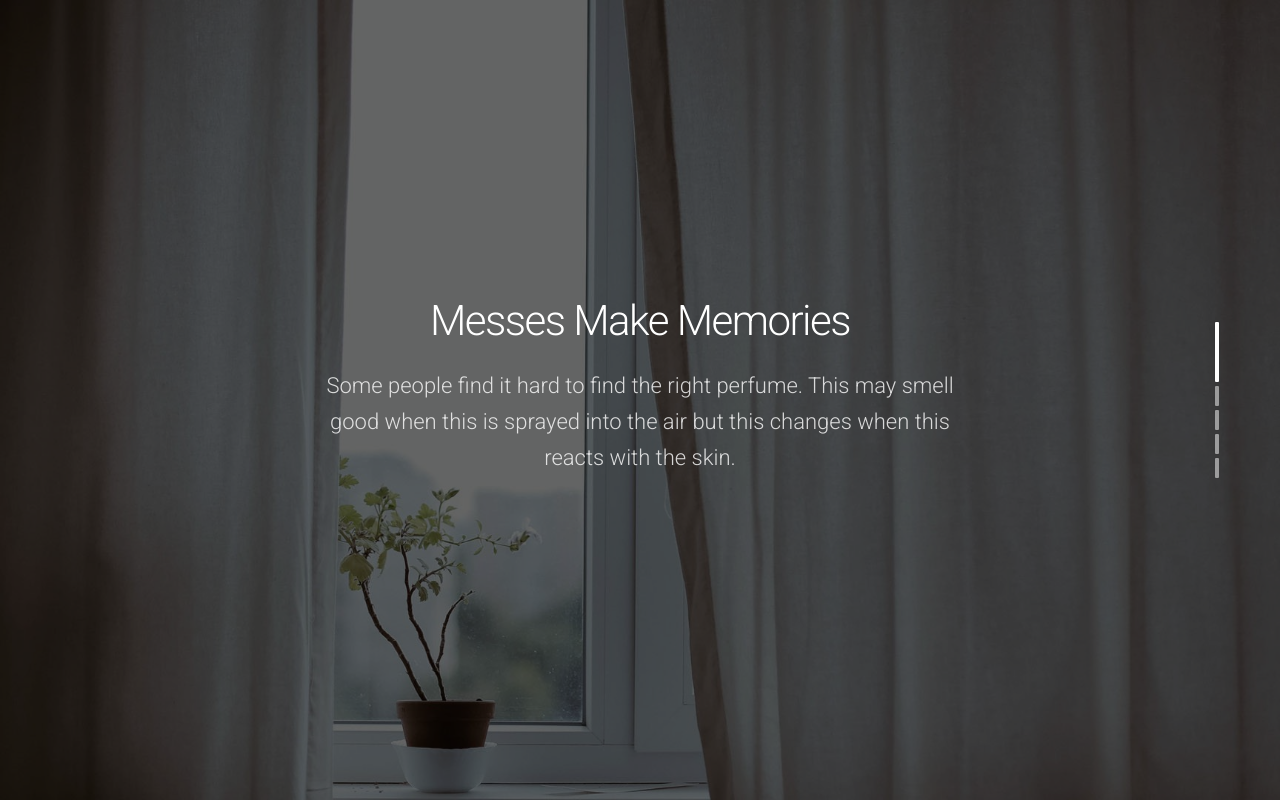
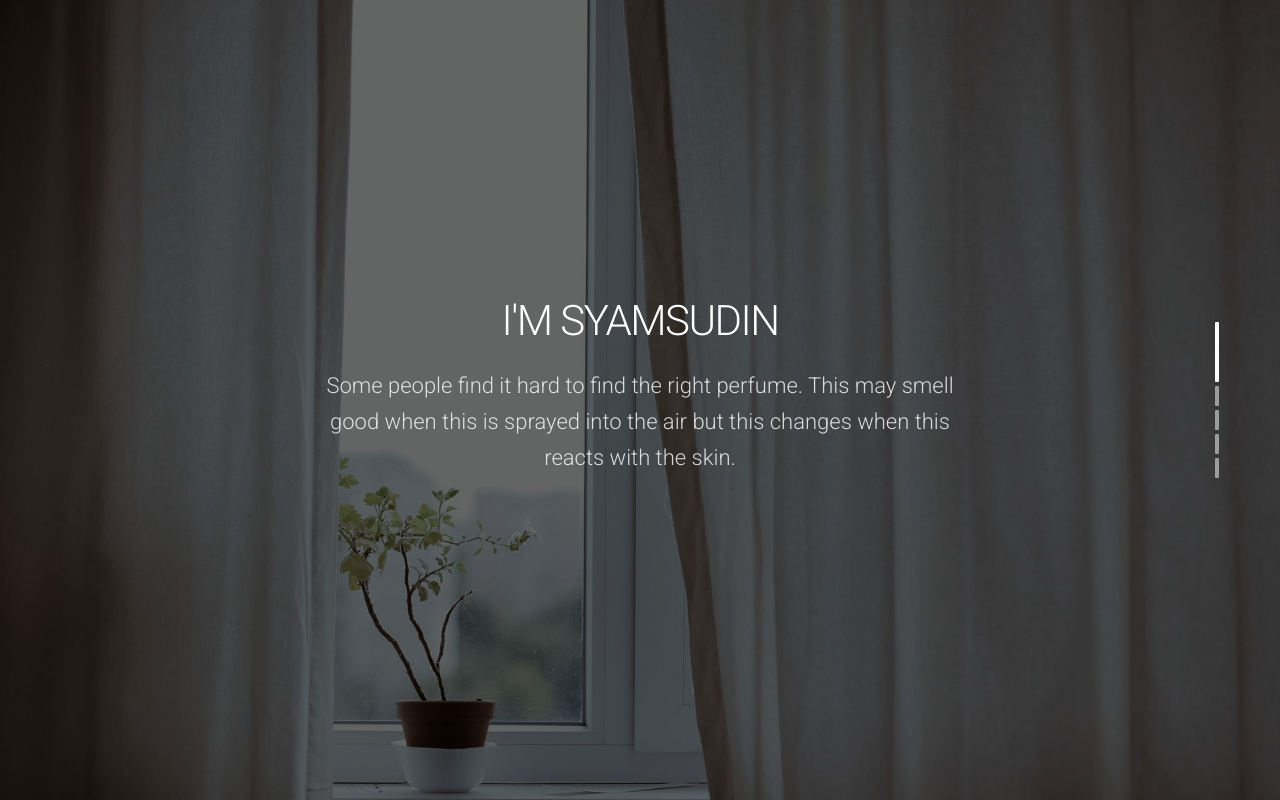
Before and after one commit to udin-cacu/portfolioudincacu.github.io, a plain HTML site: page index.html in a window 1280 px wide. Drawn offline with nearby package versions, Linux system fonts and the light colour scheme.

Commit message:
new commit

```diff
--- a/index.html
+++ b/index.html
@@ -117,7 +117,7 @@
       <div class="wrap">
 
         <div class="fix-7-12">
-          <h1 class="ae-1">Messes Make Memories</h1>
+          <h1 class="ae-1">I'M SYAMSUDIN</h1>
           <p class="ae-2"><span class="opacity-8">Some people find it hard to find the right perfume. This may smell good when this is sprayed into the air but this changes when this reacts with the skin.</span></p>
         </div>
 
```
